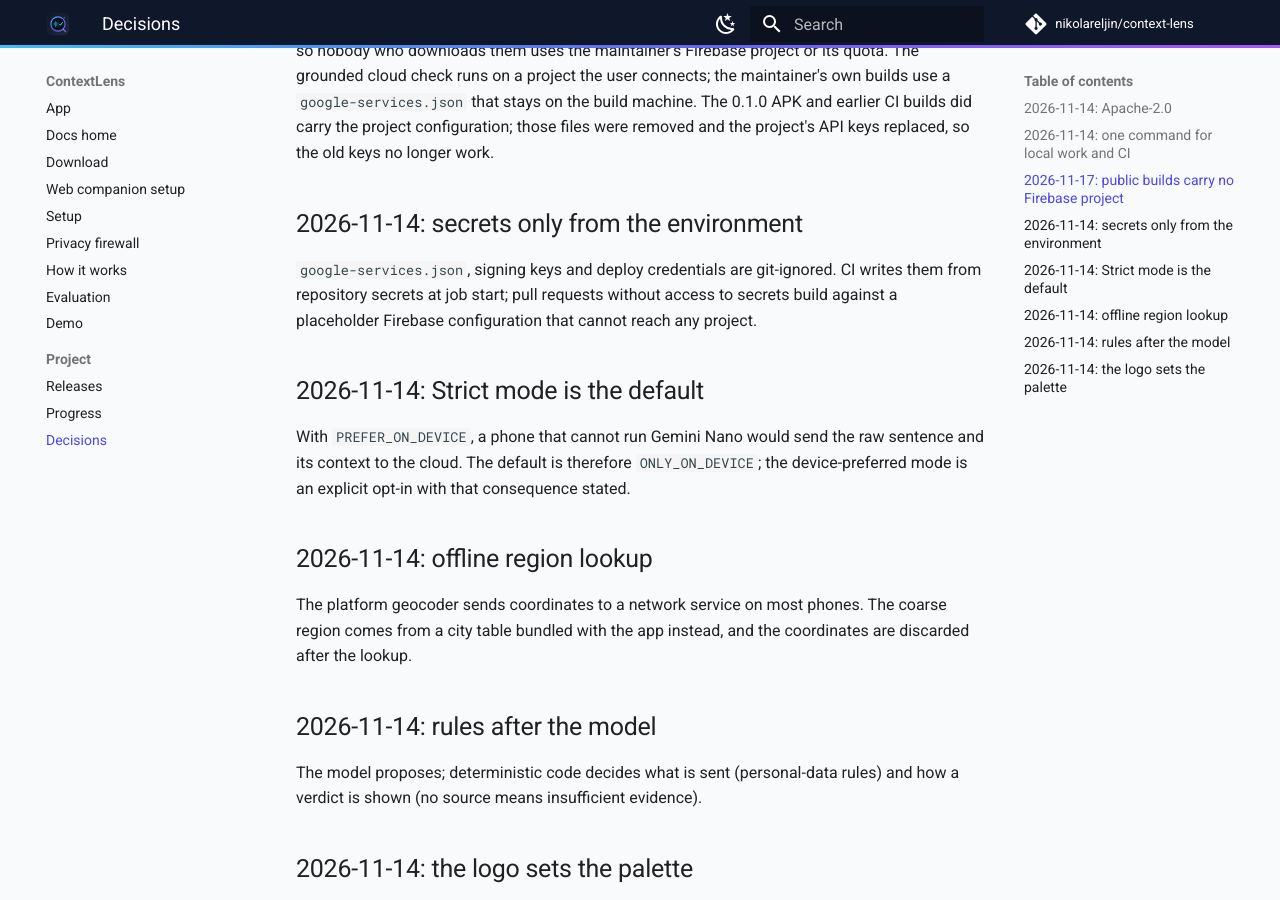
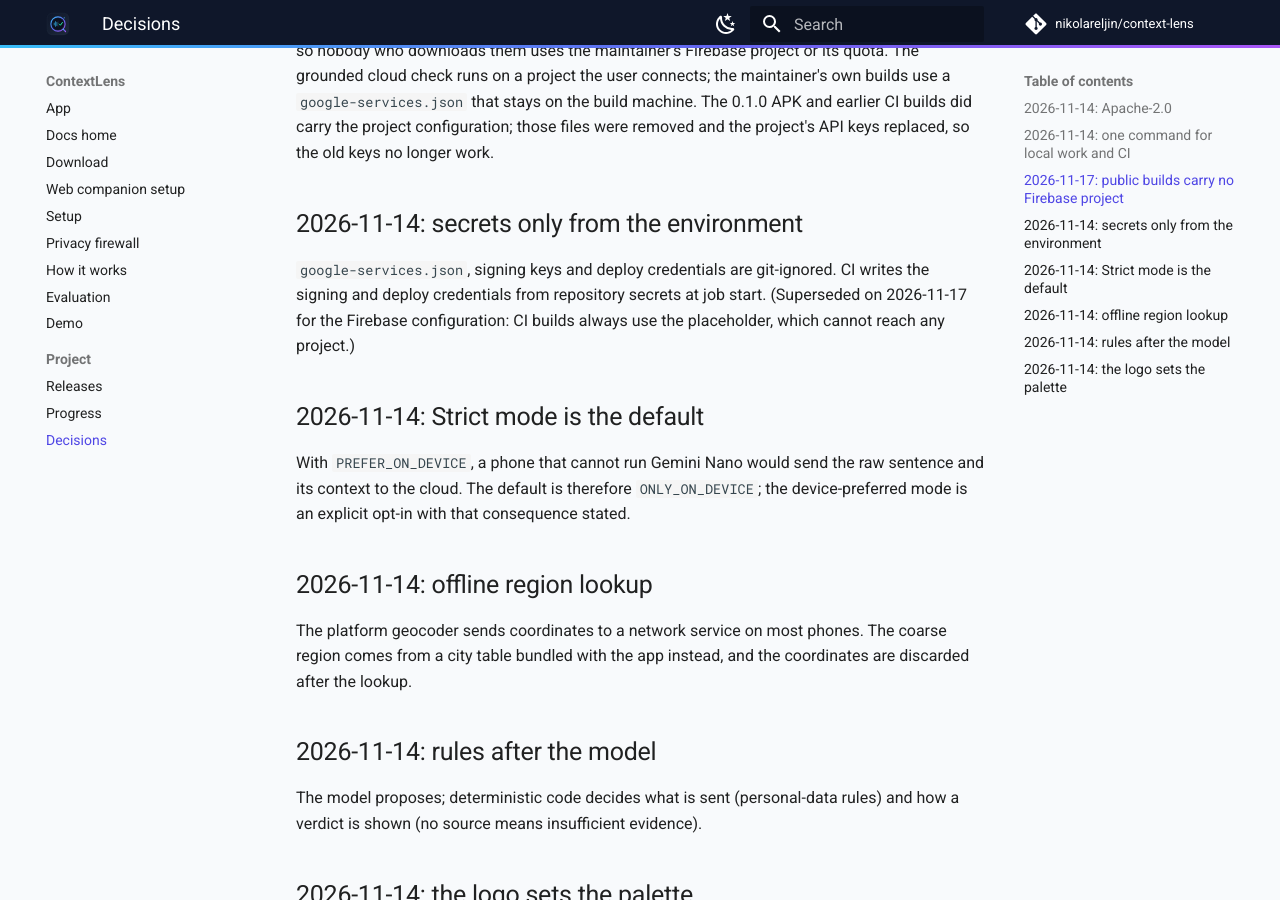
Before and after one commit to nikolareljin/context-lens, an MkDocs documentation site: the page built from docs/decisions.md, in a window 1280 px wide and 900 px high, scrolled down 543 px. Built offline with MkDocs 1.6.1 and Material for MkDocs 9.7.7, drawn with Linux system fonts in a browser that asks for light colours; plug-ins that fetch from the network failed and are left out; comment, search, counter and statistics services are not loaded.

Commit message:
fix: make the placeholder replace any real config, keep tester builds project-free and update stale docs

```diff
--- a/docs/decisions.md
+++ b/docs/decisions.md
@@ -16,7 +16,7 @@ CI debug APKs, release APKs and the published site are built with the placeholde
 
 ## 2026-11-14: secrets only from the environment
 
-`google-services.json`, signing keys and deploy credentials are git-ignored. CI writes them from repository secrets at job start; pull requests without access to secrets build against a placeholder Firebase configuration that cannot reach any project.
+`google-services.json`, signing keys and deploy credentials are git-ignored. CI writes the signing and deploy credentials from repository secrets at job start. (Superseded on 2026-11-17 for the Firebase configuration: CI builds always use the placeholder, which cannot reach any project.)
 
 ## 2026-11-14: Strict mode is the default
 
```
Also changed, not shown: docs/implementation-progress.md (+1 -1 lines), docs/setup.md (+1 -1 lines), 5 other files.
